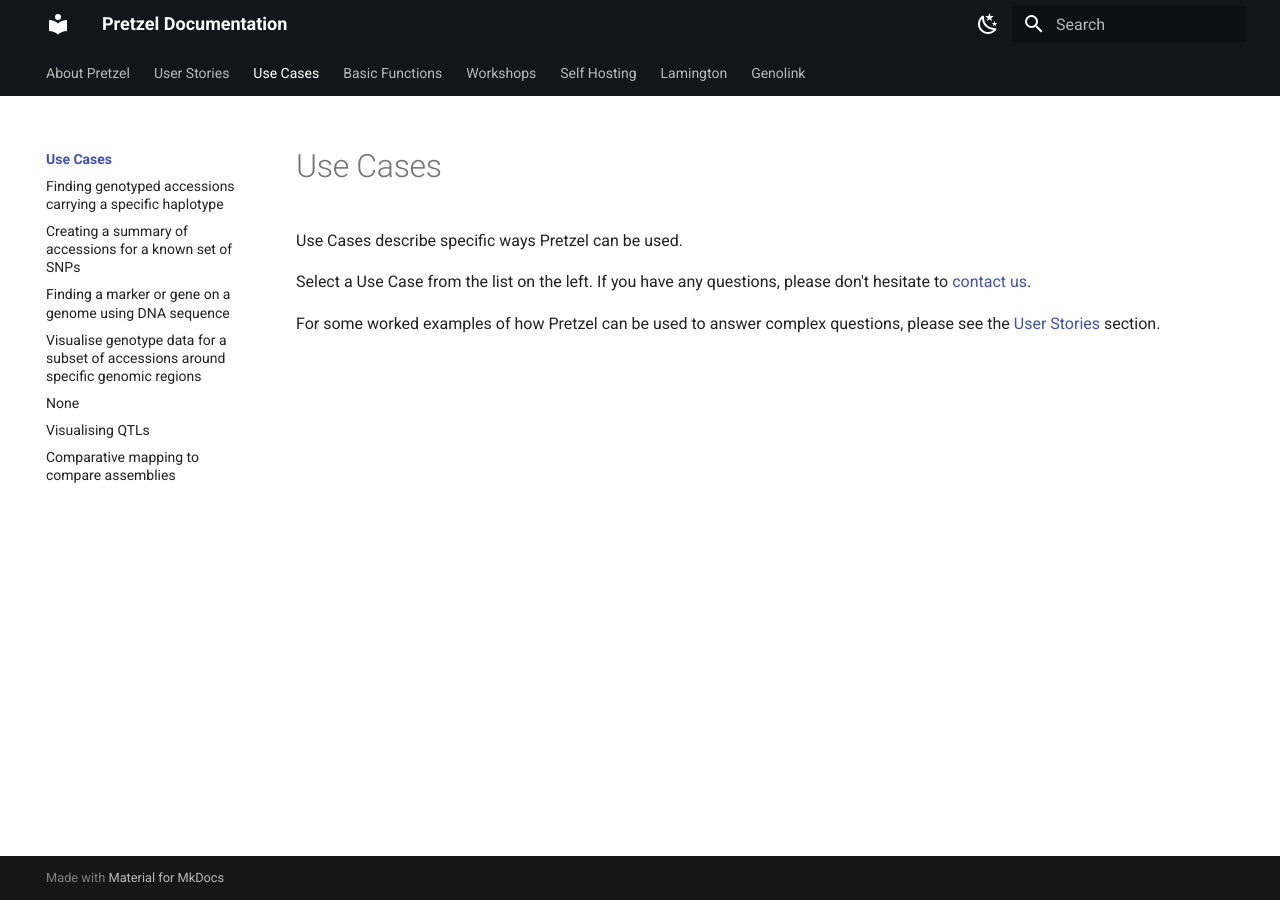
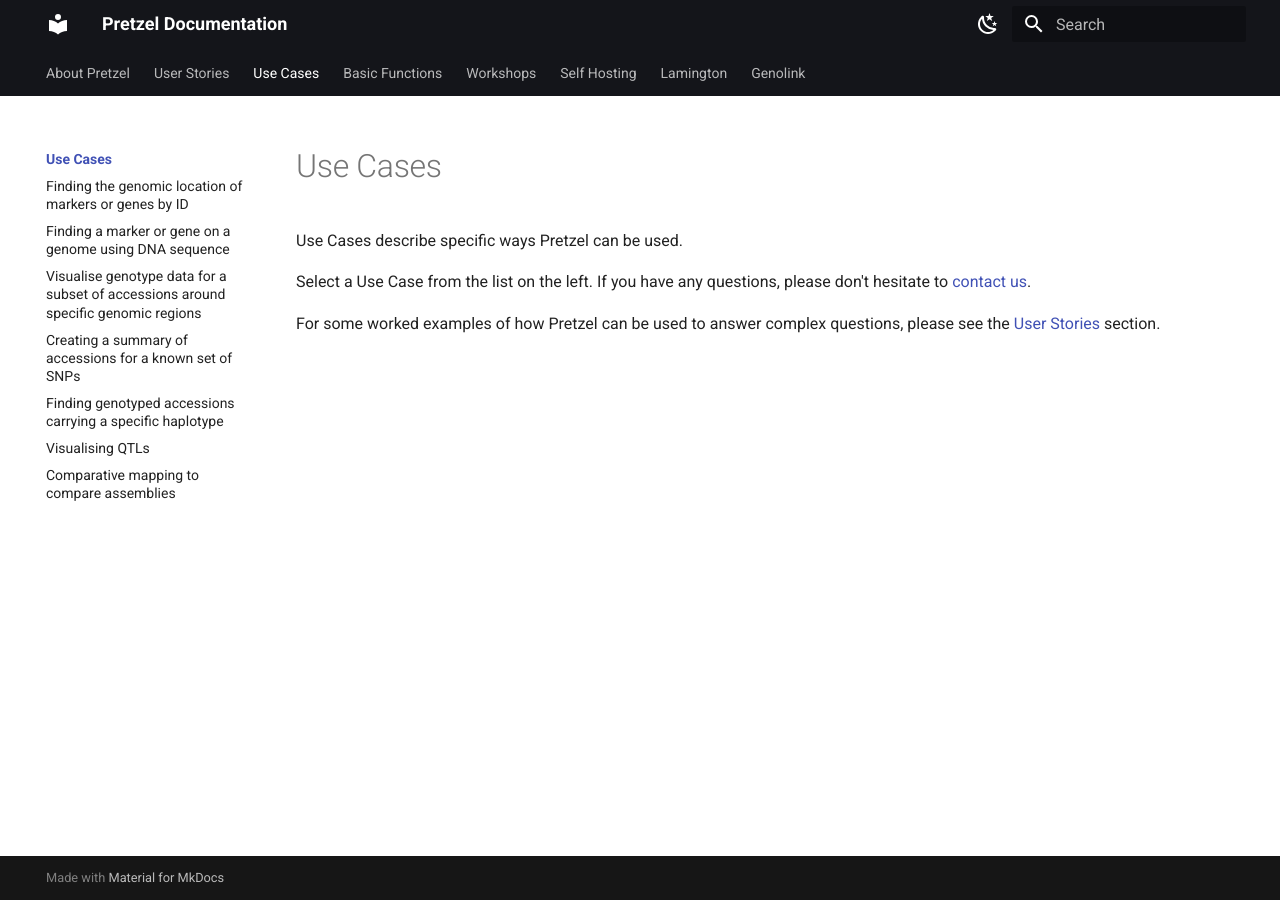
Before and after one commit to plantinformatics/pretzel-documentation-website, an MkDocs documentation site: the page built from docs/Use-Cases/index.md, in a window 1280 px wide. Built offline with MkDocs 1.6.1 and Material for MkDocs 9.7.7, drawn with Linux system fonts in a browser that asks for light colours.

Commit message:
Update mkdocs.yml

```diff
--- a/mkdocs.yml
+++ b/mkdocs.yml
@@ -36,11 +36,11 @@
     - User-Stories/User-story-3.md
   - Use Cases:
     - Use-Cases/index.md
-    - Use-Cases/Finding-genotyped-accessions-carrying-a-specific-haplotype.md
-    - Use-Cases/Creating-a-summary-of-accessions-for-a-known-set-of-SNPs.md
+    - Use-Cases/Finding-the-genomic-location-of-markers-or-genes-by-id.md
     - Use-Cases/Finding-a-marker-or-gene-on-a-genome-using-dna-sequence.md
     - Use-Cases/Visualise-genotype-data-for-a-subset-of-accessions-around-specific-genomic-regions.md
-    - Use-Cases/Finding-the-genomic-location-of-a-subset-of-markers.md
+    - Use-Cases/Creating-a-summary-of-accessions-for-a-known-set-of-SNPs.md
+    - Use-Cases/Finding-genotyped-accessions-carrying-a-specific-haplotype.md
     - Use-Cases/Visualising-QTLs.md
     - Use-Cases/Comparative-mapping-to-compare-assemblies.md
   - Basic Functions:
@@ -92,3 +92,4 @@
         'AGG-User-group-documentation/View-a-summary-of-accessions-for-a-searched-subset-of-markers.md': 'Use-Cases/Visualise-genotype-data-for-a-subset-of-accessions-around-specific-genomic-regions.md'
         'AGG-User-group-documentation/Visualise-the-location-of-a-subset-of-markers.md': 'Use-Cases/Visualise-the-location-of-a-subset-of-markers.md'
         'Use-Cases/Finding-a-marker-or-gene-on-a-genome.md': 'Use-Cases/Finding-a-marker-or-gene-on-a-genome-using-dna-sequence.md'
+        'Finding-the-genomic-location-of-a-subset-of-markers.md': 'Finding-the-genomic-location-of-markers-or-genes-by-id.md'
```
